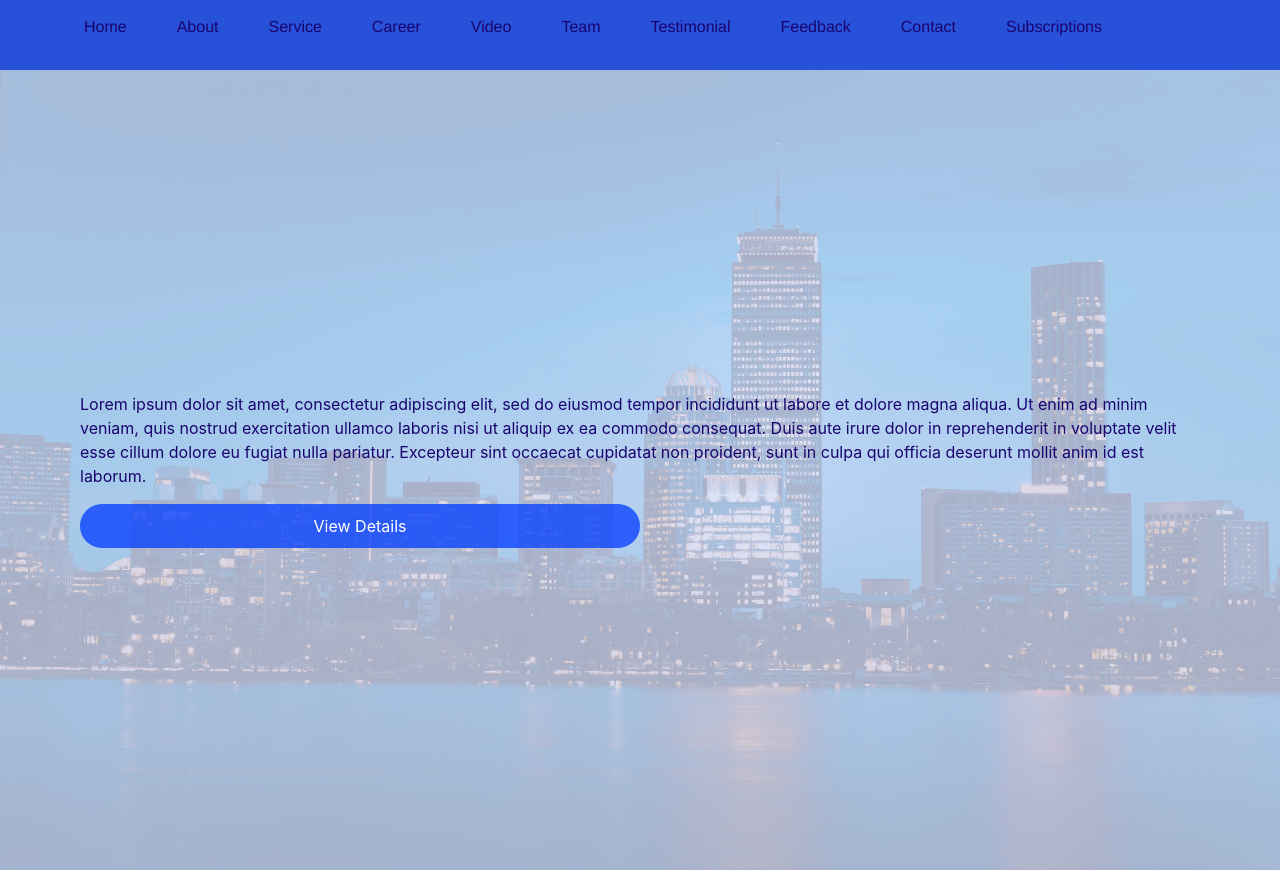
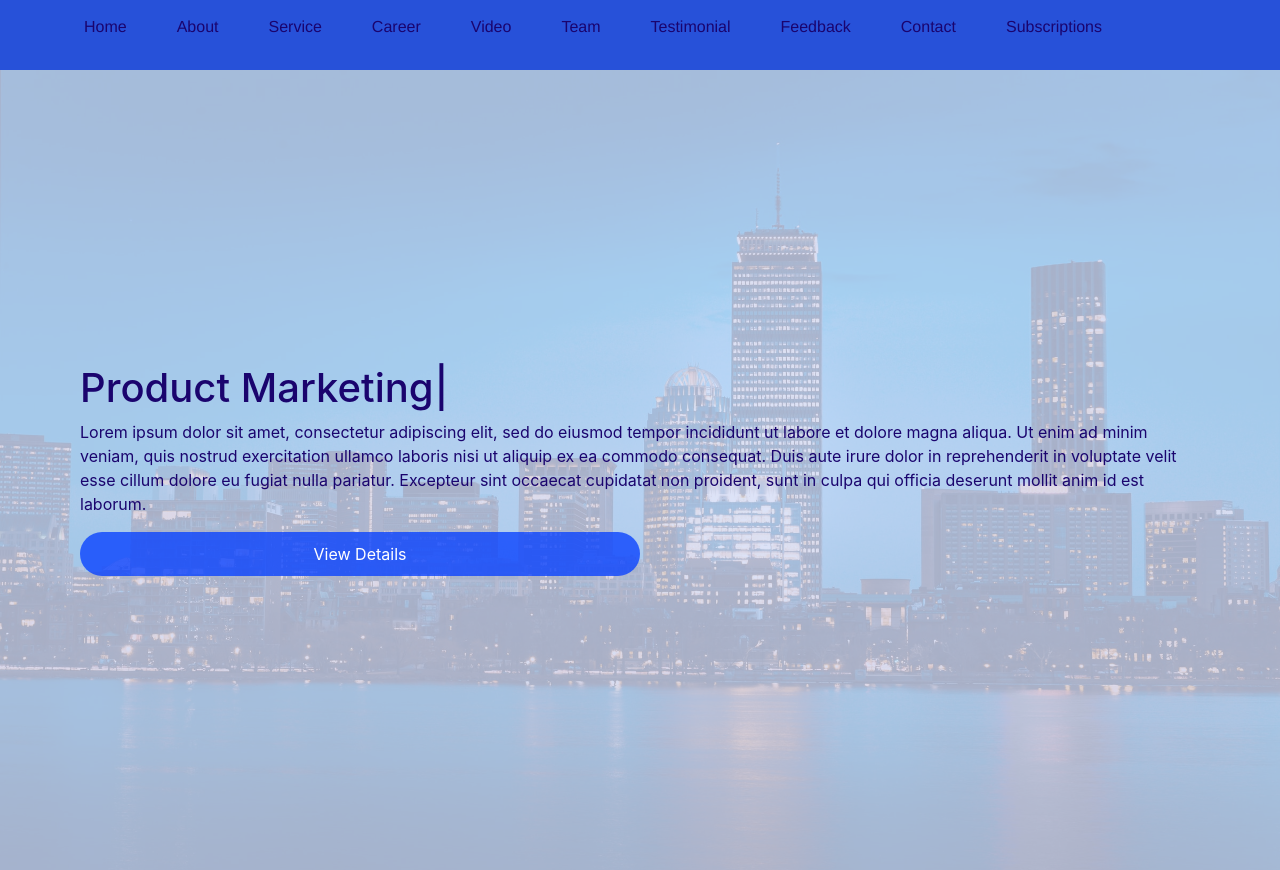
Before and after one commit to mayragann/CompanyPortfolio, a React (Create React App) app in the folder portfolio/: page / in a window 1280 px wide. Built offline with nearby package versions, Linux system fonts and the light colour scheme.

Commit message:
Added Typewriter effect to main Homepage component

```diff
--- a/portfolio/package.json
+++ b/portfolio/package.json
@@ -10,6 +10,7 @@
     "react": "^18.2.0",
     "react-dom": "^18.2.0",
     "react-scripts": "5.0.1",
+    "typewriter-effect": "^2.19.0",
     "web-vitals": "^2.1.4"
   },
   "scripts": {
--- a/portfolio/src/Components/Home/Home.js
+++ b/portfolio/src/Components/Home/Home.js
@@ -1,11 +1,22 @@
 import React from "react";
 import "./Home.css";
+import Typewriter from "typewriter-effect";
 
 const Home = () => {
   return (
     <>
       <div className="container-fluid home">
         <div className="container home-content">
+          <h1>
+            <Typewriter
+              options={{
+                strings: ["Web Development", "UI/UX", "Product Marketing", "Mobile App Development", "Digital Marketing", "Customer Service"],
+                autoStart: true,
+                loop: true,
+                delay: 5,
+              }}
+            />
+          </h1>
           <p>
             Lorem ipsum dolor sit amet, consectetur adipiscing elit, sed do
             eiusmod tempor incididunt ut labore et dolore magna aliqua. Ut enim
```
Also changed, not shown: 1 other file (tests, documents, lock files or other folders).
